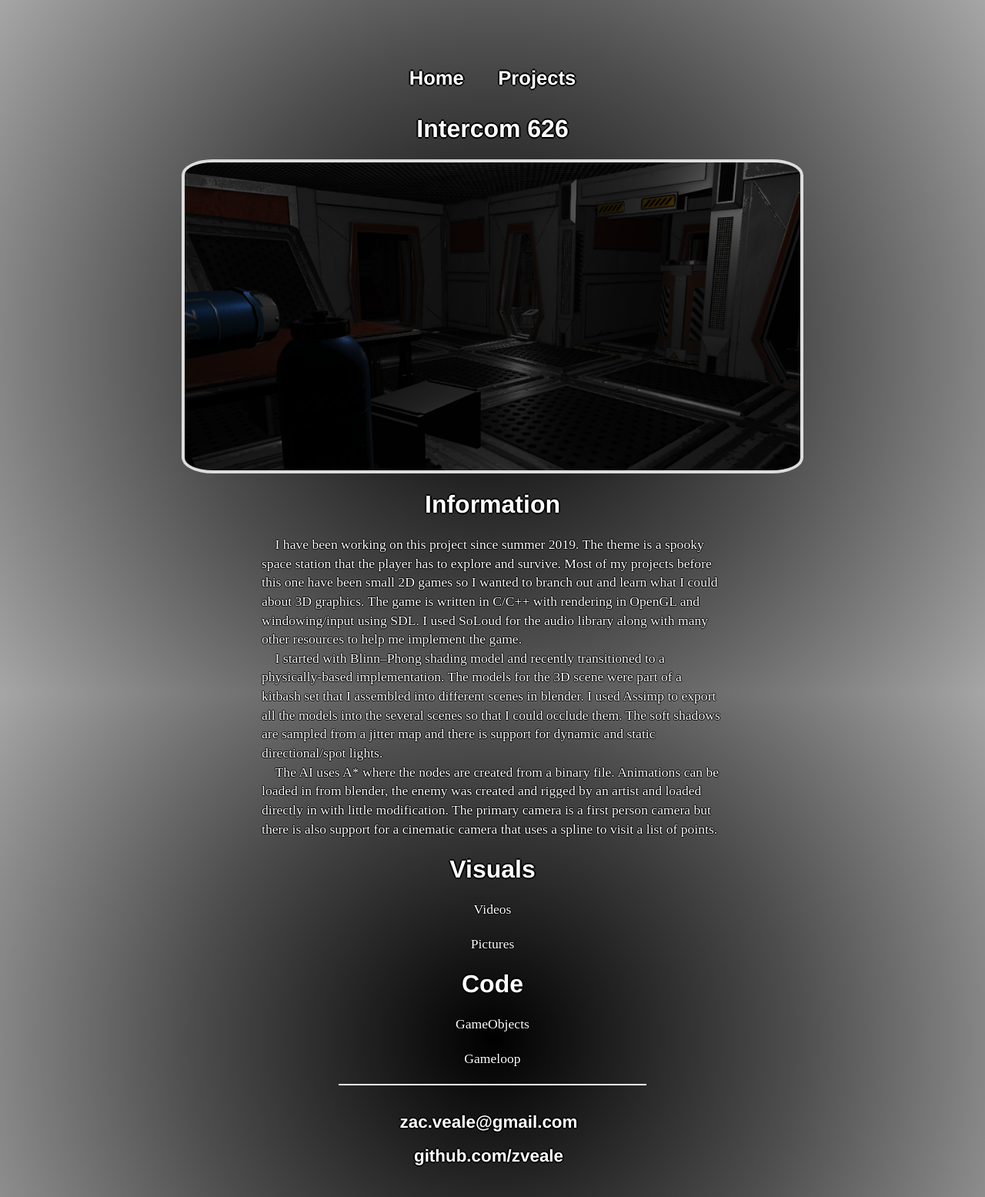
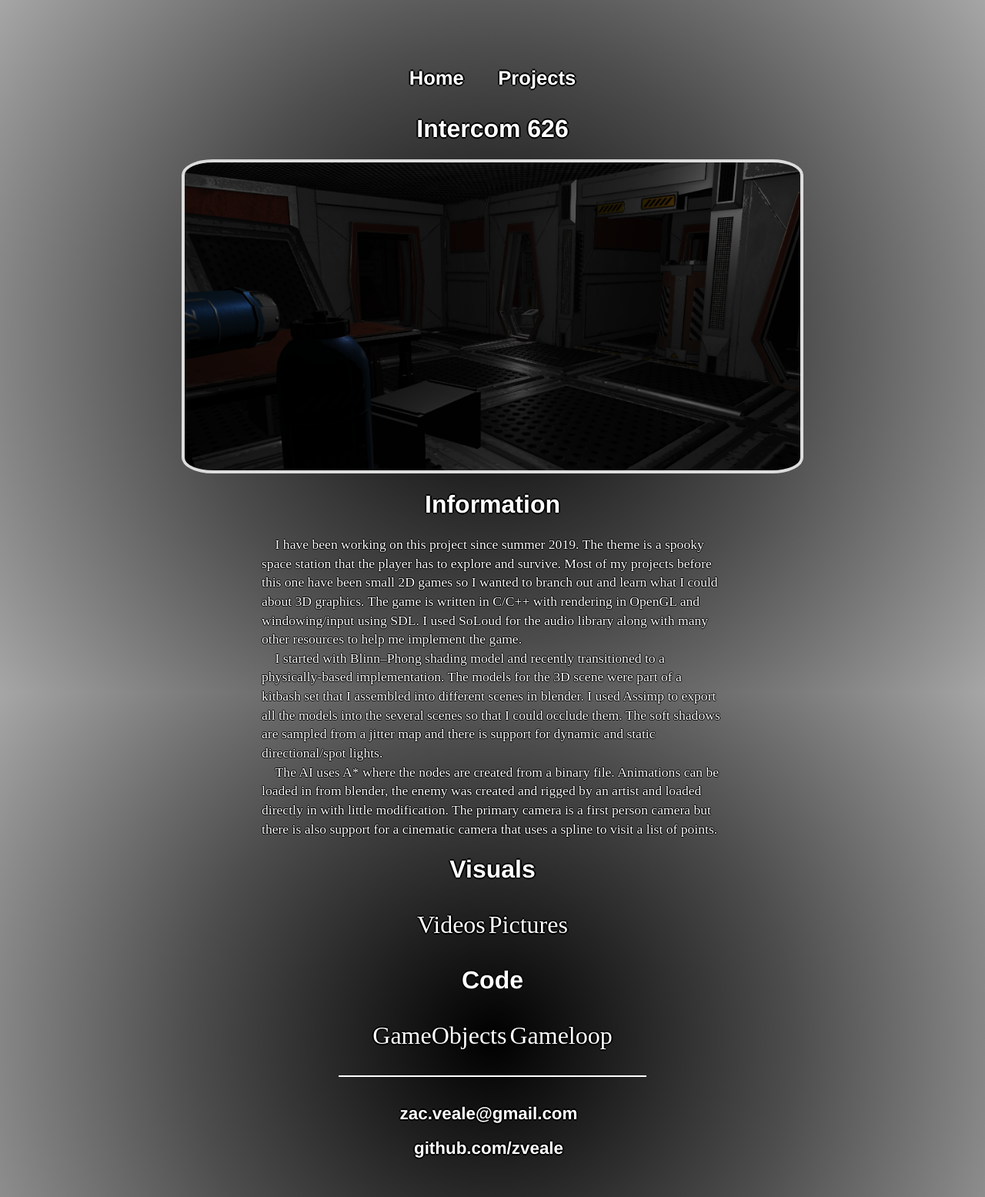
Before and after one commit to zveale/zveale.github.io, a Jekyll site: the page built from projects/index.html, in a window 1280 px wide. Shown: the whole page at 77% size. Built offline with Jekyll 4.4.1, drawn with Linux system fonts in a browser that asks for light colours.

```diff
--- a/projects/index.html
+++ b/projects/index.html
@@ -14,11 +14,11 @@ title: Projects
 		</p>
 
 		<h1>Visuals</h1>
-		<p <href="https://github.com/zveale/projects/tree/master/intercom%20626/visual/videos">Videos</p>
-		<p <href="https://github.com/zveale/projects/tree/master/intercom%20626/visual/pictures">Pictures</p>
+		<a <href="https://github.com/zveale/projects/tree/master/intercom%20626/visual/videos">Videos</a>
+		<a <href="https://github.com/zveale/projects/tree/master/intercom%20626/visual/pictures">Pictures</a>
 
 		<h1>Code</h1>
-		<p <href="https://github.com/zveale/projects/tree/master/Intercom%20626/code/GameObjects">GameObjects</p>
-		<p <href="https://github.com/zveale/projects/tree/master/Intercom%20626/code/Gameloop">Gameloop</p>
+		<a <href="https://github.com/zveale/projects/tree/master/Intercom%20626/code/GameObjects">GameObjects</a>
+		<a <href="https://github.com/zveale/projects/tree/master/Intercom%20626/code/Gameloop">Gameloop</a>
 
 	</div>
```
